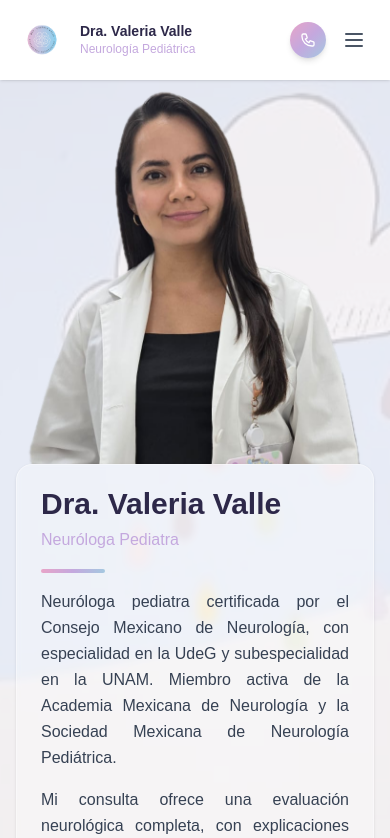
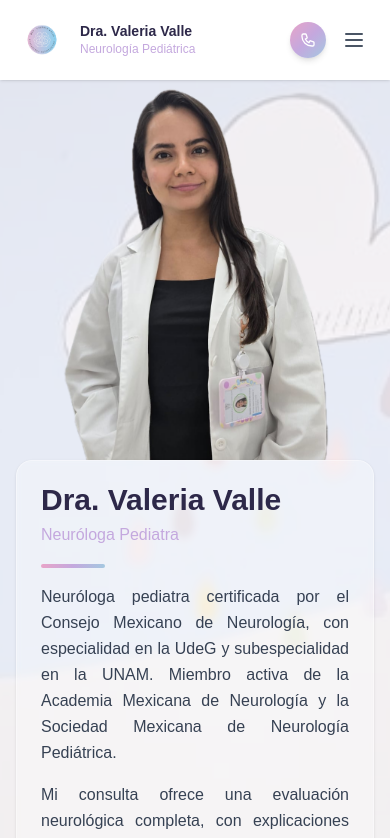
Before and after one commit to genesisbell/dr-valeria-valle-site, a Next.js app: page / in a window 390 px wide. Shown: the top 838 px of the page. Built offline with nearby package versions, Linux system fonts and the light colour scheme; a web font is replaced by a local one.

Commit message:
fix doctor image again

```diff
--- a/components/AboutSection.tsx
+++ b/components/AboutSection.tsx
@@ -45,13 +45,13 @@ export default function AboutSection() {
 
           {/* Image — slides in from the left */ }
           <div
-            className="relative hidden lg:flex justify-center transition-all duration-700 ease-out"
+            className="relative hidden lg:flex justify-center transition-all duration-700 ease-out -my-12"
             style={ {
               opacity: visible ? 1 : 0,
               transform: visible ? "translateX(0)" : "translateX(-60px)",
             } }
           >
-            <div className="relative w-1/2 h-full">
+            <div className="relative w-full h-full">
               <Image
                 src="/doctor.png"
                 alt={ t.common.doctorName }
@@ -64,19 +64,21 @@ export default function AboutSection() {
 
           {/* Mobile image */ }
           <div
-            className="relative lg:hidden transition-all duration-700 ease-out h-96 min-[550px]:h-[40rem]"
+            className="lg:hidden overflow-hidden transition-all duration-700 ease-out"
             style={ {
-              //height: '400px',
+              height: '45vh',
               opacity: visible ? 1 : 0,
               transform: visible ? "translateX(0)" : "translateX(-60px)",
             } }
           >
-            <Image
-              src="/doctor.png"
-              alt={ t.common.doctorName }
-              fill
-              className="object-cover object-top"
-            />
+            <div className="relative w-full" style={{ height: '58vh' }}>
+              <Image
+                src="/doctor.png"
+                alt={ t.common.doctorName }
+                fill
+                className="object-contain object-top"
+              />
+            </div>
           </div>
 
           {/* Text — slides in from the right */ }
```
